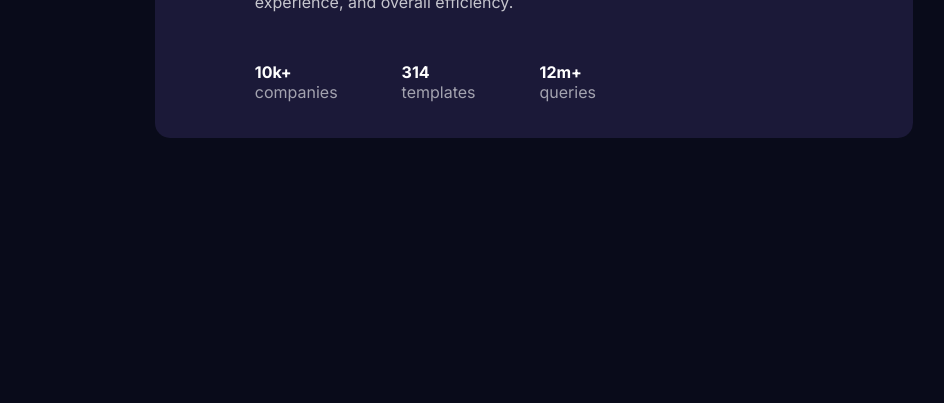
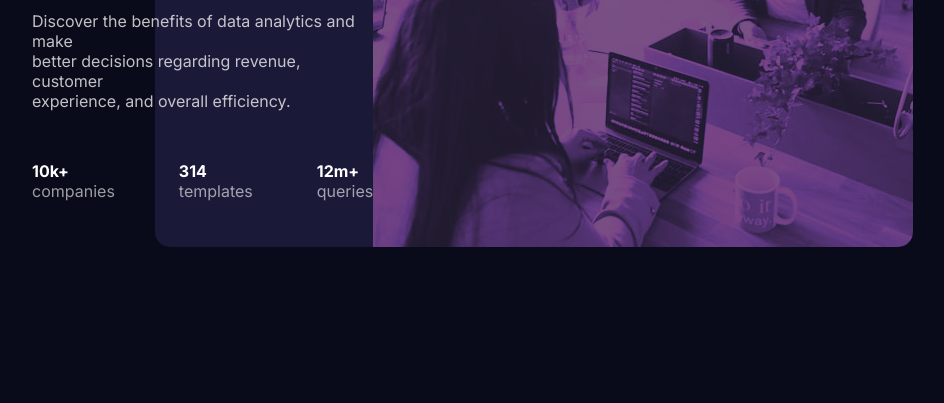
Before and after one commit to Robinho1997/Frontend-Mentor-Projekt-4, a plain HTML site: page index.html in a window 1280 px wide. Shown: the part 397-800 px from the top of the page, without its empty margins (106-1050 px from the left). Drawn offline with Linux system fonts and the light colour scheme; the site is published under a folder, as on GitHub Pages, so addresses that start at the root find nothing.

Commit message:
Update index.html

```diff
--- a/index.html
+++ b/index.html
@@ -32,7 +32,7 @@
 
 </div>
 
-<img class="bild" src="/images/image-header-desktop.jpg">
+<img class="bild" src="images/image-header-desktop.jpg">
 
 
 </div>
```
